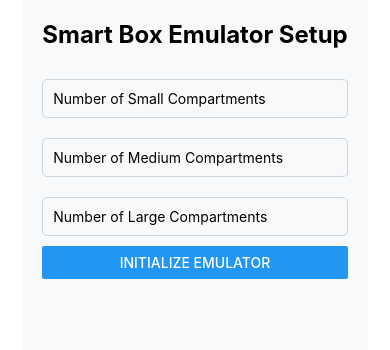
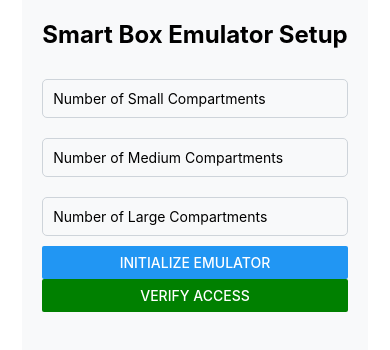
Before and after one commit to mtaha2509/Smart-Box-Information-System-React-Native-, a React Native app: screen / in a window 390 px wide. Shown: the top 350 px of the page. Built offline with nearby package versions, Linux system fonts and the light colour scheme.

Commit message:
Added Otp and Schedule verification with hard coded values.

```diff
--- a/components/BoxEmulator.js
+++ b/components/BoxEmulator.js
@@ -1,5 +1,5 @@
 import React, { useState } from 'react';
-import { View, Text, TextInput, Button, StyleSheet, FlatList } from 'react-native';
+import { View, Text, TextInput, Button, StyleSheet, FlatList, Alert } from 'react-native';
 import SmartBoxEmulator from '../classes/SmartBoxEmulatorClass';
 
 const BoxEmulator = () => {
@@ -9,6 +9,15 @@ const BoxEmulator = () => {
   const [status, setStatus] = useState([]);
   const [emulator, setEmulator] = useState(null);
 
+  // Hardcoded OTPs and Schedule
+  const adminOTP = '1234'; // Hardcoded admin OTP
+  const userOTP = '1234';  // Hardcoded user OTP
+  const scheduledTime = '2023-10-10T15:00:00Z'; // Hardcoded schedule as an ISO string
+
+  const [scheduleVerified, setScheduleVerified] = useState(false);
+  const [otpVerified, setOtpVerified] = useState(false);
+  const [verificationDisplayed, setVerificationDisplayed] = useState(false);
+
   const initializeEmulator = () => {
     const smallCount = parseInt(small) || 0;
     const mediumCount = parseInt(medium) || 0;
@@ -17,6 +26,36 @@ const BoxEmulator = () => {
     const newEmulator = new SmartBoxEmulator(smallCount, mediumCount, largeCount);
     setEmulator(newEmulator);
     setStatus(newEmulator.getStatus());
+    setVerificationDisplayed(false); // Reset display on re-initialization
+  };
+
+  const isScheduleCorrect = () => {
+    const now = new Date(); // Get the current date and time
+    const scheduledDate = new Date(scheduledTime); // Convert scheduled time to a Date object
+    return now >= scheduledDate; // Check if current time is on or past the scheduled time
+  };
+
+  const verifyOTPAndSchedule = () => {
+    let scheduleCorrect = isScheduleCorrect();
+    let otpMatch = adminOTP === userOTP;
+    setScheduleVerified(scheduleCorrect);
+    setOtpVerified(otpMatch);
+    setVerificationDisplayed(true); // Display verification results only after this function is called
+
+    if (scheduleCorrect && otpMatch) {
+      Alert.alert("Access Granted", "The compartment will now open.");
+      updateCompartmentStatus(true); // This should trigger the compartment to open
+    } else {
+      let errorMessage = !scheduleCorrect ? "Schedule not met." : "OTP mismatch.";
+      Alert.alert("Access Denied", errorMessage);
+    }
+  };
+
+  const updateCompartmentStatus = (isOpen) => {
+    if (emulator) {
+      emulator.updateStatus(isOpen ? 'open' : 'closed');
+      setStatus(emulator.getStatus());
+    }
   };
 
   return (
@@ -46,13 +85,24 @@ const BoxEmulator = () => {
       />
 
       <Button title="Initialize Emulator" onPress={initializeEmulator} />
+      <Button title="Verify Access" onPress={verifyOTPAndSchedule} color="green" />
+
+      {verificationDisplayed && (
+        <View>
+          <Text style={styles.statusItem}>Scheduled Time: {new Date(scheduledTime).toLocaleString()}</Text>
+          <Text style={styles.statusItem}>Schedule Verified: {scheduleVerified ? 'Yes' : 'No'}</Text>
+          <Text style={styles.statusItem}>Admin OTP: {adminOTP}</Text>
+          <Text style={styles.statusItem}>User OTP: {userOTP}</Text>
+          <Text style={styles.statusItem}>OTP Verified: {otpVerified ? 'Yes' : 'No'}</Text>
+        </View>
+      )}
 
       {status.length > 0 && (
         <View style={styles.statusContainer}>
           <Text style={styles.subtitle}>Compartment Status:</Text>
           <FlatList
             data={status}
-            keyExtractor={(item) => item.id}
+            keyExtractor={(item) => item.id.toString()}
             renderItem={({ item }) => (
               <Text style={styles.statusItem}>
                 {item.id} - Size: {item.size}, Locked: {item.locked ? 'Yes' : 'No'}, Occupied: {item.occupied ? 'Yes' : 'No'}
@@ -71,7 +121,7 @@ const styles = StyleSheet.create({
   input: { borderWidth: 1, padding: 10, marginVertical: 10, borderRadius: 5, borderColor: '#ced4da' },
   statusContainer: { marginTop: 20 },
   subtitle: { fontSize: 18, fontWeight: 'bold', marginBottom: 10 },
-  statusItem: { fontSize: 16, paddingVertical: 5 },
+  statusItem: { fontSize: 16, paddingVertical: 5, marginBottom: 5 },
 });
 
 export default BoxEmulator;
--- a/package.json
+++ b/package.json
@@ -10,7 +10,7 @@
     "web": "expo start --web"
   },
   "dependencies": {
-    "expo": "~52.0.6",
+    "expo": "^52.0.7",
     "expo-status-bar": "~2.0.0",
     "react": "18.3.1",
     "react-native": "0.76.1"
```
Also changed, not shown: 1 other file (tests, documents, lock files or other folders).
